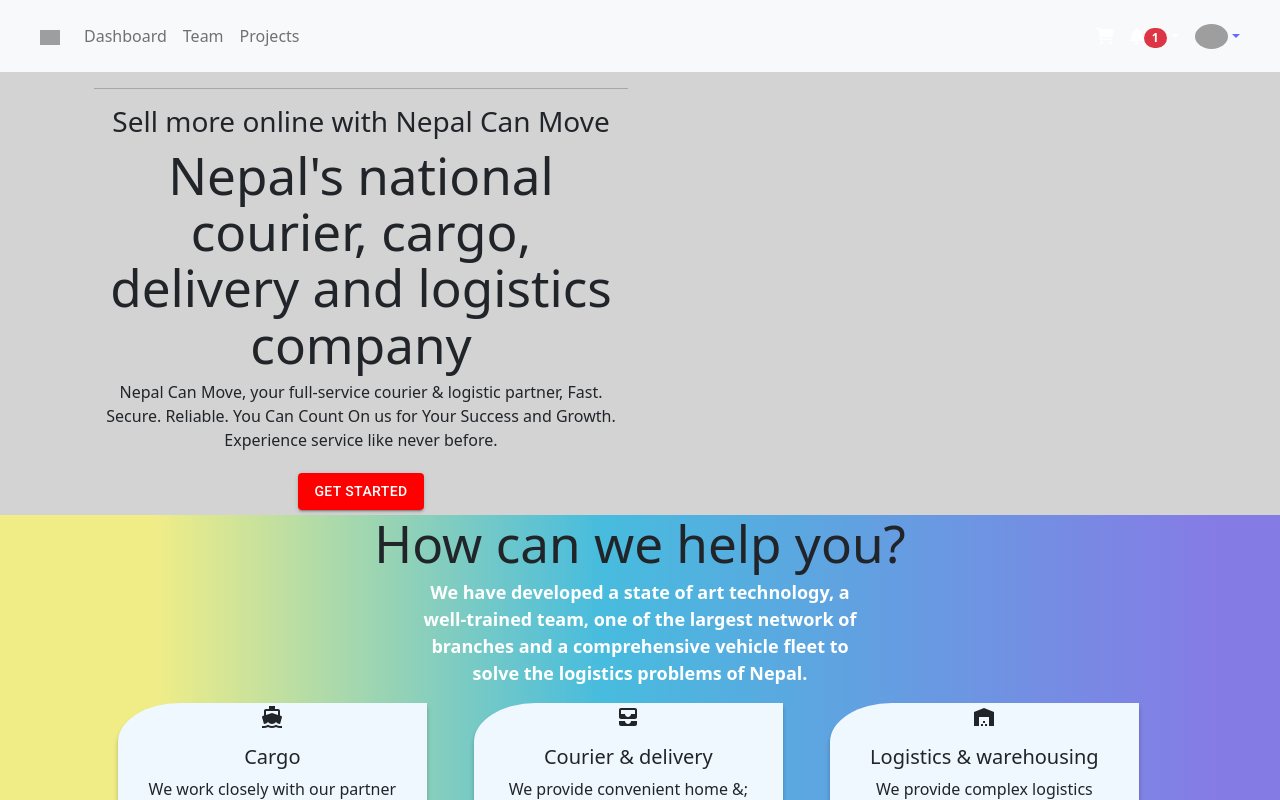
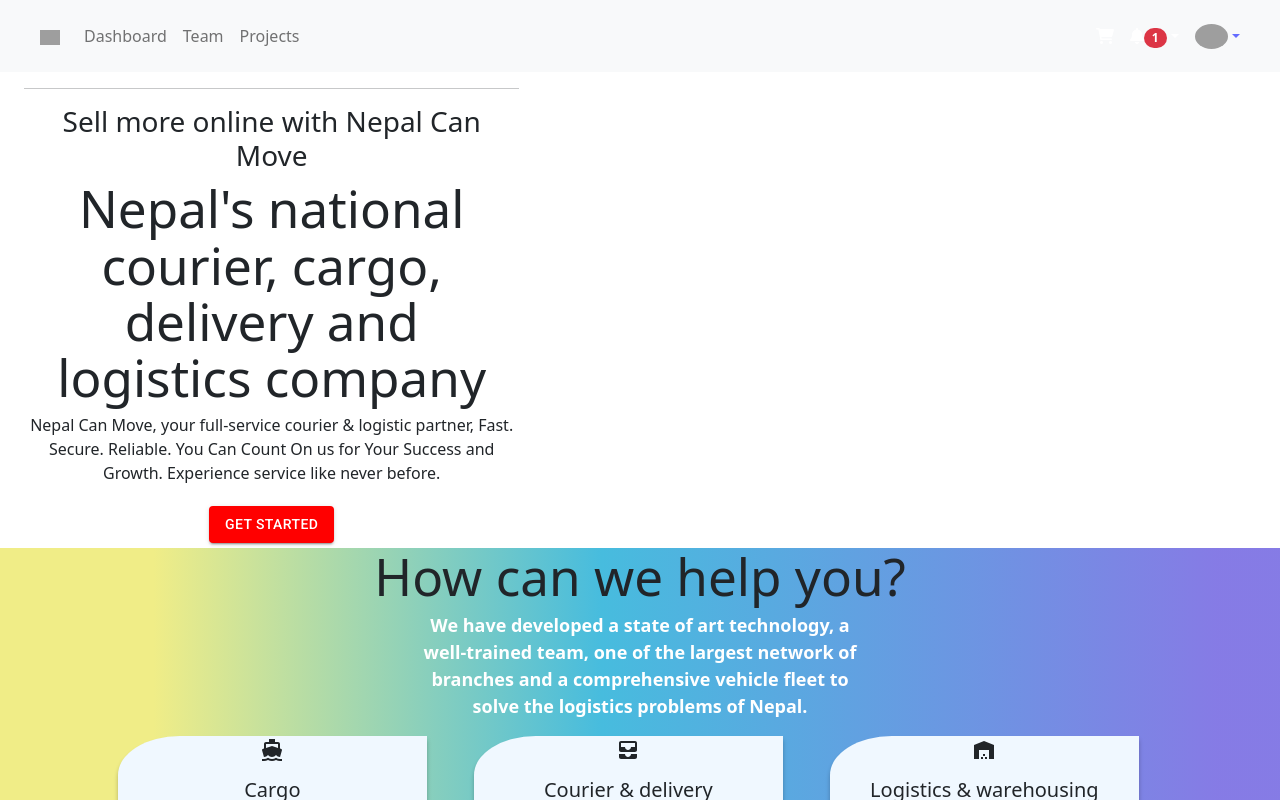
Before and after one commit to aryanPokharel/ncmFrontend, a React (Vite) app: page / in a window 1280 px wide. Shown: the top 800 px of the page. Built offline with nearby package versions, Linux system fonts and the light colour scheme; grey boxes are pictures that could not be loaded.

Commit message:
Section1 update

```diff
--- a/src/components/Home/Home.jsx
+++ b/src/components/Home/Home.jsx
@@ -18,7 +18,7 @@
   return (
     <section>
 
-      <Navbar />
+      {/* <Navbar /> */}
       <Section1 />
       <Section2 />
       <Section3 />
--- a/src/components/Home/Section1.jsx
+++ b/src/components/Home/Section1.jsx
@@ -1,4 +1,5 @@
 import { Button } from '@mui/material';
+import Navbar from '../Navbar/Navbar';
 
 const Section1 = () => {
   const backgroundStyle = {
@@ -9,7 +10,11 @@
     backgroundRepeat: 'no-repeat',
   };
   return (
-    <section className="showcase" style={backgroundStyle}>
+    <div className="row">
+      <div className="col-12">
+        <Navbar />
+      </div>
+      <div className="col-10">
         <div className="container">
           <div className="row">
             <div className="col-md-6 my-auto">
@@ -21,8 +26,28 @@
             </div>
           </div>
         </div>
+      </div>
+      {/* <div className="col-2">
+        .col-6
+        <br />
+        Subsequent columns continue along the new line.
+      </div> */}
+    </div>
 
-    </section>
+    // <section className="showcase" style={backgroundStyle}>
+    // <div className="container">
+    //   <div className="row">
+    //     <div className="col-md-6 my-auto">
+    //       <hr></hr>
+    //       <h3>Sell more online with Nepal Can Move</h3>
+    //       <h1>Nepal's national courier, cargo, delivery and logistics company</h1>
+    //       <p>Nepal Can Move, your full-service courier & logistic partner, Fast. Secure. Reliable.  You Can Count On us for Your Success and Growth. Experience service like never before.</p>
+    //       <Button variant="contained" id='track-btn'>GET STARTED</Button>
+    //     </div>
+    //   </div>
+    // </div>
+
+    // </section>
   )
 }
 
```
Lines whose indentation alone changed are shown as unchanged.
